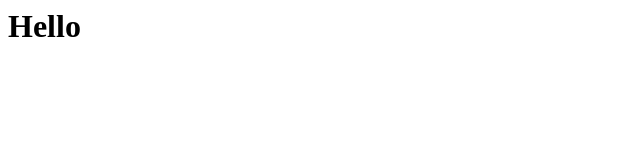
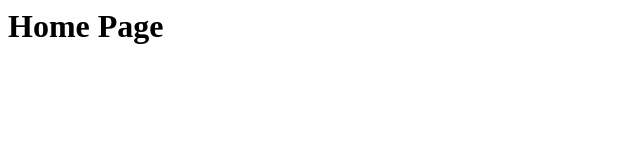
Before and after one commit to SonWak/wingsoft, a plain HTML site: page index.html in a window 1280 px wide. Shown: the whole page, without its empty margins (0-640 px from the left). Drawn offline with Linux system fonts and the light colour scheme.

Commit message:
alteração do index.html

```diff
--- a/index.html
+++ b/index.html
@@ -1 +1 @@
-<h1>Hello</h1>
+<h1>Home Page</h1>
```
Also changed, not shown: README.md (deleted).
